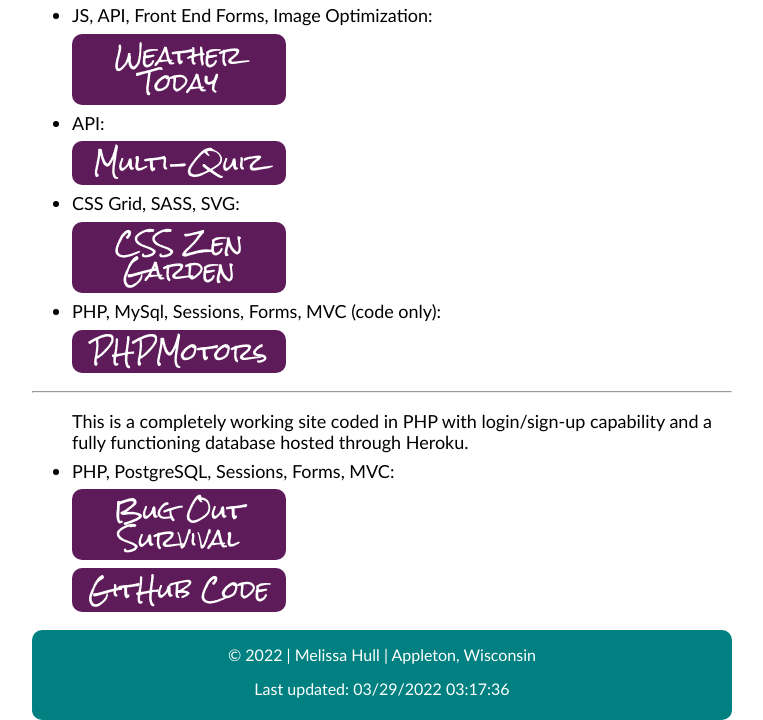
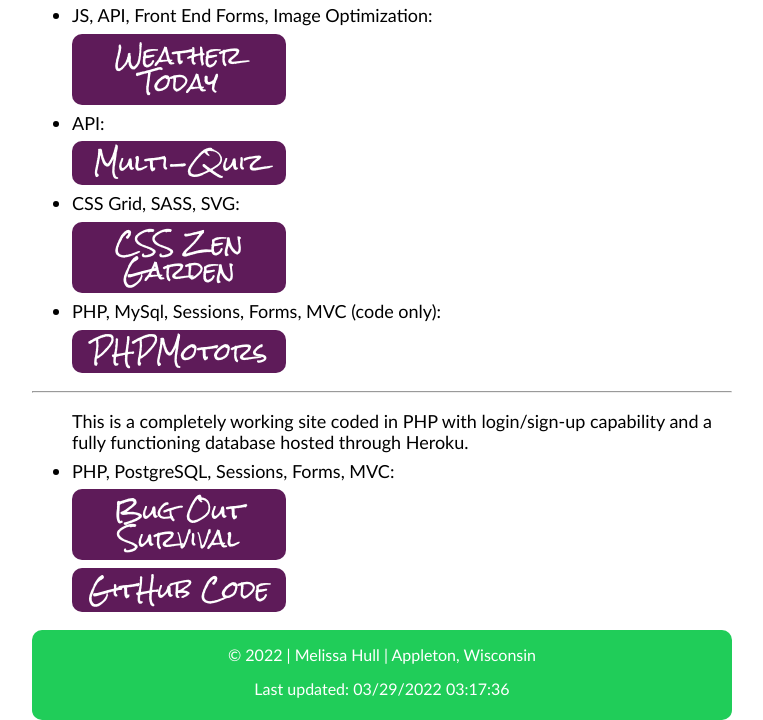
Before and after one commit to mhull87/Portfolio, a plain HTML site: page index.html in a window 1280 px wide. Shown: the part 304-1024 px from the top of the page, without its empty margins (258-1021 px from the left). Drawn offline with Linux system fonts and the light colour scheme; a script that the page names is missing.

Commit message:
change color

```diff
--- a/css/small.css
+++ b/css/small.css
@@ -7,7 +7,7 @@ body {
 
 header,
 footer {
-    background-color: teal;
+    background-color: #20cd59;
     color: white;
     text-align: center;
     padding: .35rem;
```
